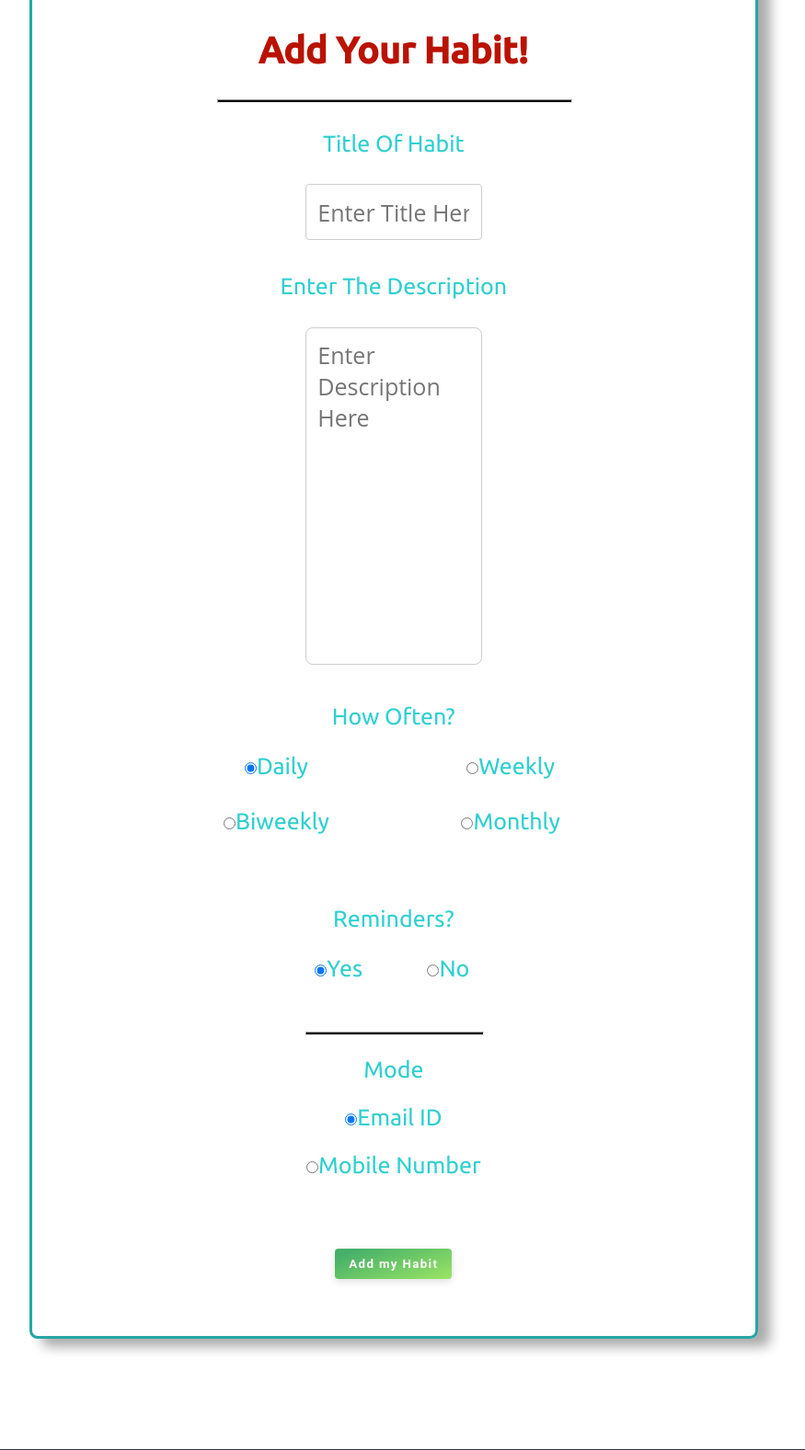
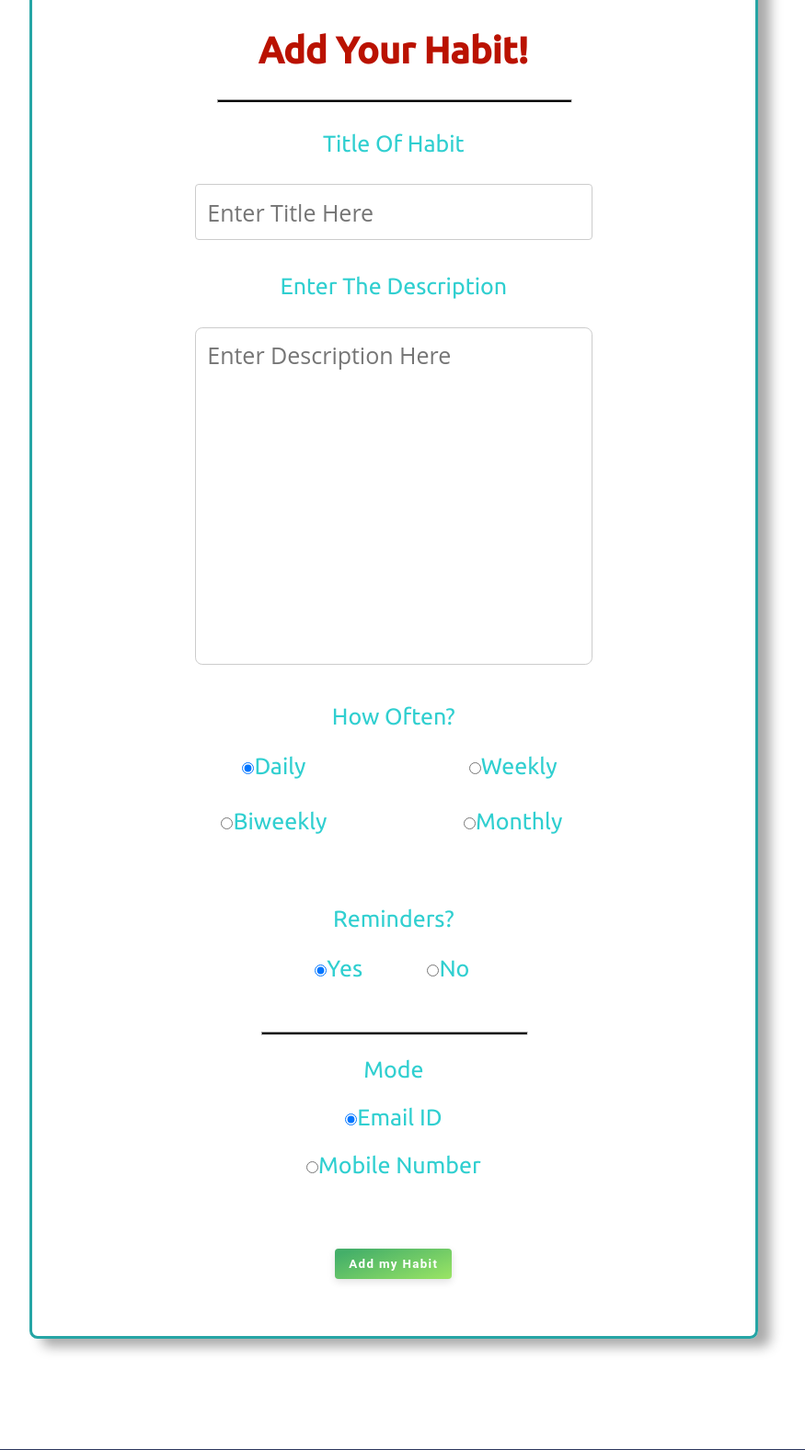
Before and after one commit to akhil-eppa/GoalKeeper, a PHP site: page /add_habits.html in a window 1280 px wide. Shown: the part 154-1731 px from the top of the page at 92% size, without its empty margins (224-1099 px from the left). Run offline with PHP 8.4, Linux system fonts and the light colour scheme; some libraries are stand-ins or nearby versions.

Commit message:
changed width of textfields in add goal and add habit

```diff
--- a/add_habits.html
+++ b/add_habits.html
@@ -20,6 +20,7 @@
 
             font-family: 'Ubuntu', sans-serif;
         }
+
         footer {
         font-family: 'Open Sans', sans-serif;
         position: absolute;
@@ -80,8 +81,8 @@
             width:75px
         }
         form{
-            margin-left:25%;
-            width:50%;
+            margin-left:12.5%;
+            width:75%;
         }
         center{
             font-size: 25px;
--- a/forms.css
+++ b/forms.css
@@ -1,5 +1,5 @@
 input[type=text] {
-    width: 50%;
+    width: 75%;
     padding: 15px;
 
 
@@ -11,7 +11,7 @@ input[type=text] {
       background-color: #f1f1f1;
   }
   textarea{
-      width:50%;
+      width:75%;
       padding:15px;
 
       border-radius: 4px;
```
